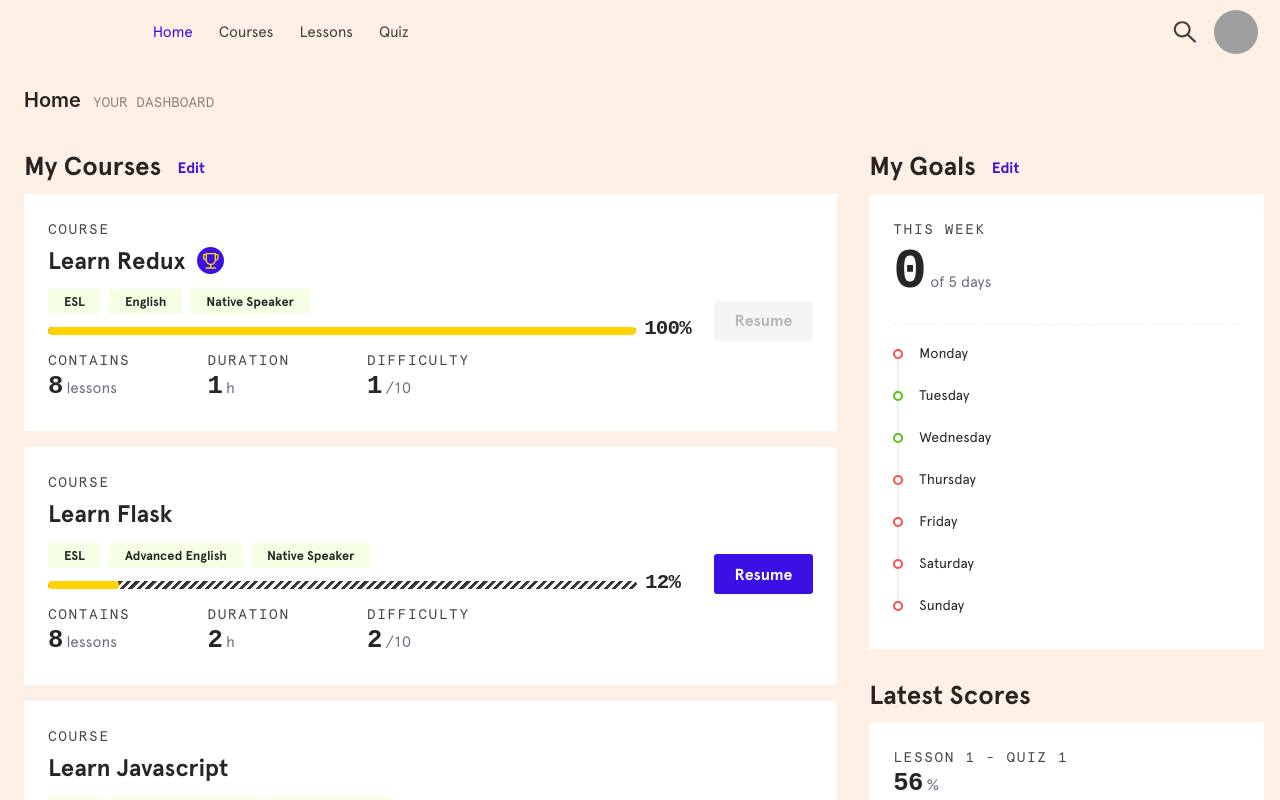
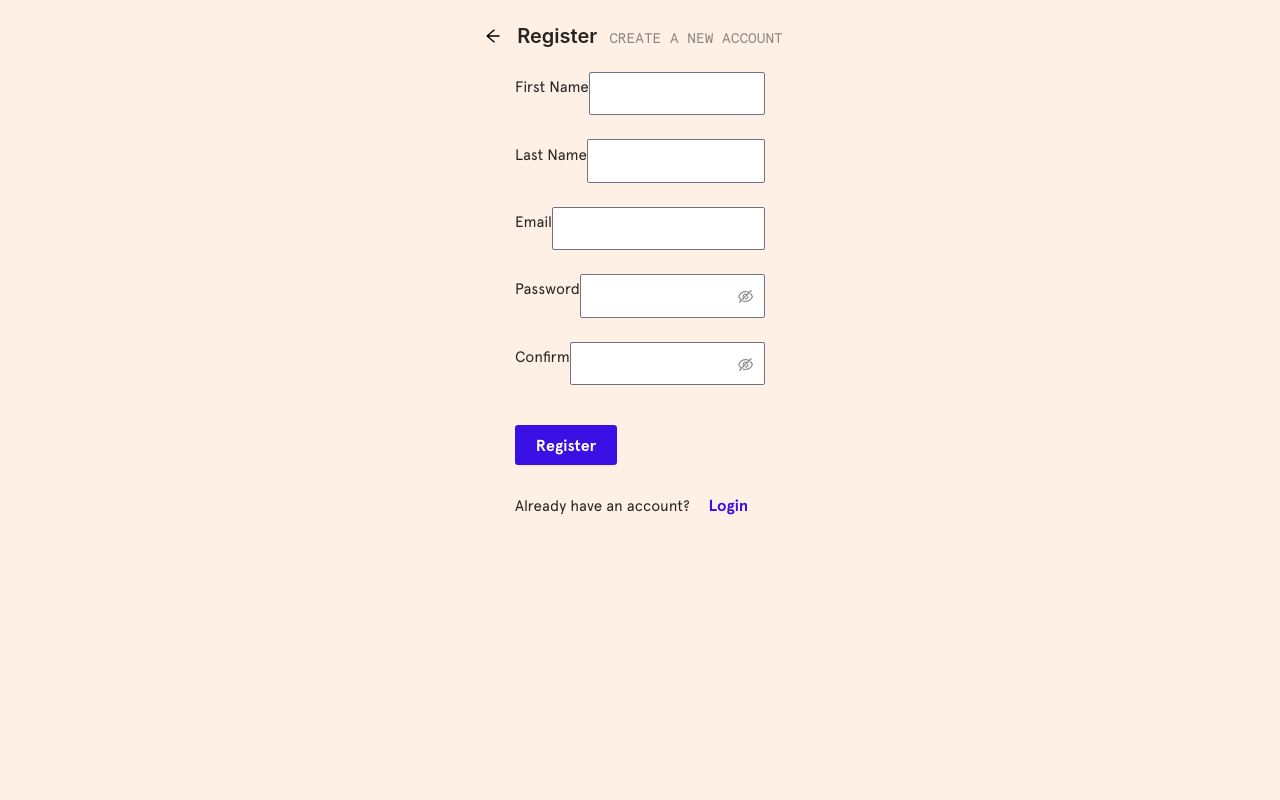
Before and after one commit to antoineGH/sayhello, a React (Create React App) app: page /register in a window 1280 px wide. Before the commit this address led to /auth/home. Shown: the top 800 px of the page. Built offline with nearby package versions, Linux system fonts and the light colour scheme; data requests are answered from the project's data file; grey boxes are pictures that could not be loaded.

Commit message:
update register form and front rules

```diff
--- a/src/App.tsx
+++ b/src/App.tsx
@@ -4,7 +4,7 @@ import routes from 'routes'
 import './App.css'
 
 const App: React.FC = (): JSX.Element => {
-  const isLogged = true
+  const isLogged = false
   const routing = useRoutes(routes(isLogged))
   const { Content } = Layout
 
--- a/src/features/user/actions.ts
+++ b/src/features/user/actions.ts
@@ -1,4 +1,4 @@
-import { Users } from 'types/profile'
+import { User, UserAddIn, Users } from 'types/profile'
 import { createAsyncThunk } from '@reduxjs/toolkit'
 
 export const fetchUser = createAsyncThunk<Users, number>(
@@ -13,3 +13,22 @@ export const fetchUser = createAsyncThunk<Users, number>(
     }
   }
 )
+
+export const addUser = createAsyncThunk<User, UserAddIn>(
+  'user/addUser',
+  async user => {
+    console.log(user)
+    try {
+      const response = await fetch('http://localhost:4000/user', {
+        method: 'POST',
+        headers: {
+          'Content-Type': 'application/json'
+        },
+        body: JSON.stringify(user)
+      })
+      return await response.json()
+    } catch (e) {
+      throw new Error(`Fail to create user: ${e}`)
+    }
+  }
+)
--- a/src/forms/registerForm/RegisterForm.tsx
+++ b/src/forms/registerForm/RegisterForm.tsx
@@ -32,6 +32,51 @@ const RegisterForm = () => {
     >
       <Form.Item
         className="register_email_row"
+        name={['user', 'first_name']}
+        label="First Name"
+        rules={[
+          {
+            required: true,
+
+            message: 'Please input your first name'
+          },
+          {
+            min: 2,
+            message: 'First name too short'
+          },
+          {
+            max: 20,
+            message: 'First name too long'
+          }
+        ]}
+      >
+        <Input className="register_email" />
+      </Form.Item>
+
+      <Form.Item
+        className="register_email_row"
+        name={['user', 'last_name']}
+        label="Last Name"
+        rules={[
+          {
+            required: true,
+            message: 'Please input your last name'
+          },
+          {
+            min: 2,
+            message: 'Last name too short'
+          },
+          {
+            max: 20,
+            message: 'Last name too long'
+          }
+        ]}
+      >
+        <Input className="register_email" />
+      </Form.Item>
+
+      <Form.Item
+        className="register_email_row"
         name={['user', 'email']}
         label="Email"
         rules={[{ type: 'email', message: 'Email not valid' }]}
@@ -47,6 +92,14 @@ const RegisterForm = () => {
           {
             required: true,
             message: 'Please input your password'
+          },
+          {
+            min: 6,
+            message: 'Password too short'
+          },
+          {
+            max: 20,
+            message: 'Password too long'
           }
         ]}
         hasFeedback
@@ -64,6 +117,14 @@ const RegisterForm = () => {
           {
             required: true,
             message: 'Please confirm your password'
+          },
+          {
+            min: 6,
+            message: 'Password too short'
+          },
+          {
+            max: 20,
+            message: 'Password too long'
           },
           ({ getFieldValue }) => ({
             validator(_, value) {
```
Also changed, not shown: src/types/profile.ts (+7 -1 lines).
